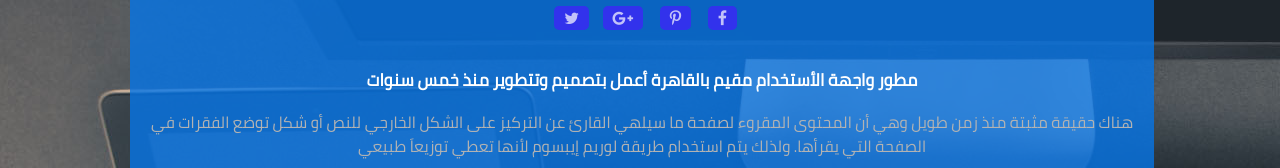
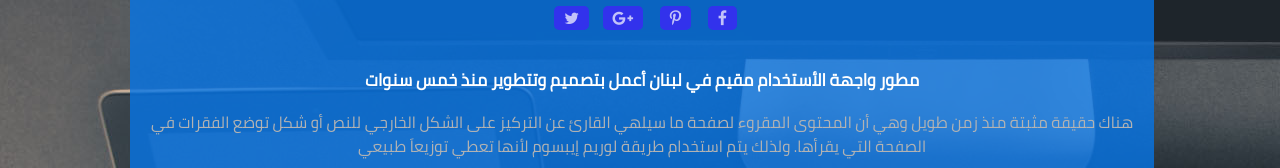
Before and after one commit to alishouaa/test.page, a plain HTML site: page index.html in a window 1280 px wide. Shown: the part 328-496 px from the top of the page. Drawn offline with Linux system fonts and the light colour scheme.

Commit message:
Update index.html

```diff
--- a/index.html
+++ b/index.html
@@ -49,7 +49,7 @@
                             </a>
                         </li>
                     </ul>
-                    <h4>مطور واجهة الأستخدام مقيم بالقاهرة أعمل بتصميم وتتطوير منذ خمس سنوات</h4>
+                    <h4>مطور واجهة الأستخدام مقيم في لبنان أعمل بتصميم وتتطوير منذ خمس سنوات</h4>
                     <p>هناك حقيقة مثبتة منذ زمن طويل وهي أن المحتوى المقروء لصفحة ما سيلهي القارئ عن التركيز على الشكل الخارجي للنص أو شكل توضع الفقرات في الصفحة التي يقرأها. ولذلك يتم استخدام طريقة لوريم إيبسوم لأنها تعطي توزيعاَ طبيعي</p>
                     <a href="#"> تحميل السيرة الذاتية<i class="fa fa-download" style="padding-left: 10px;"></i></a>
                 </div>
```
